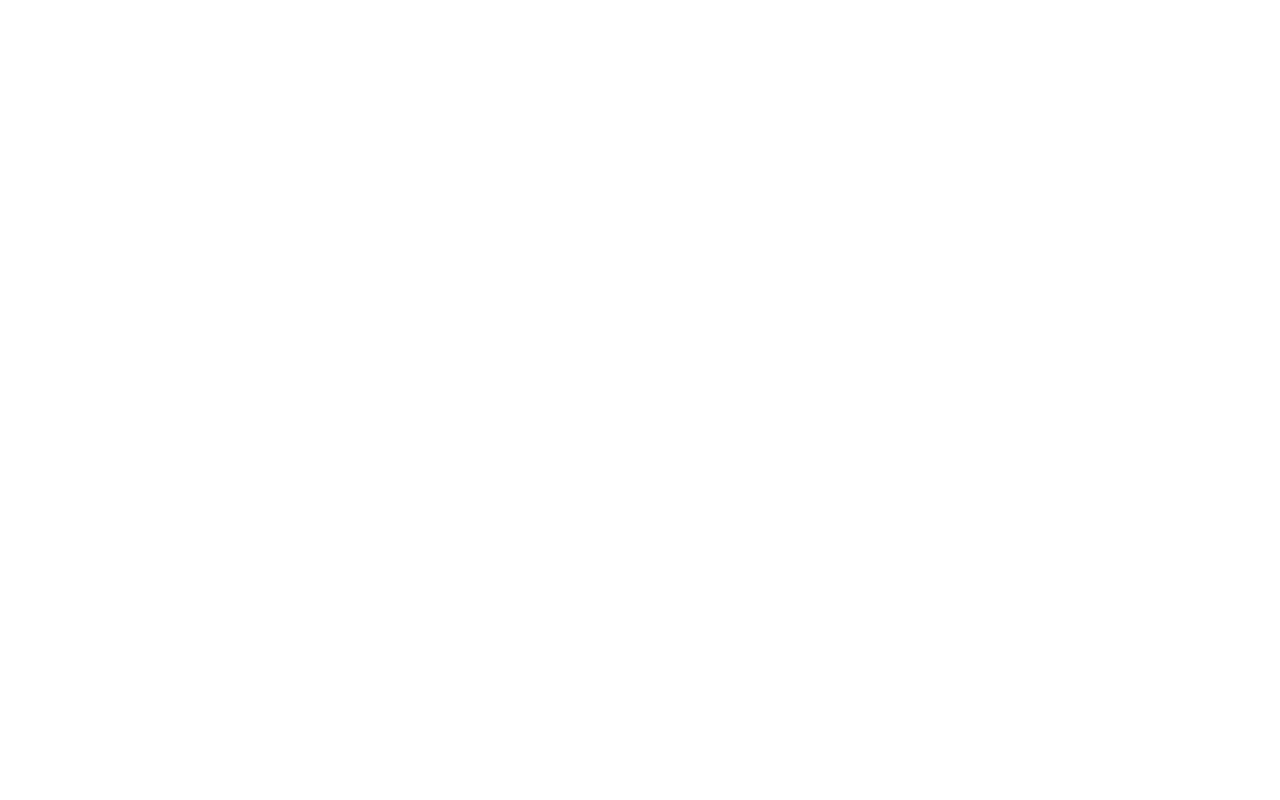
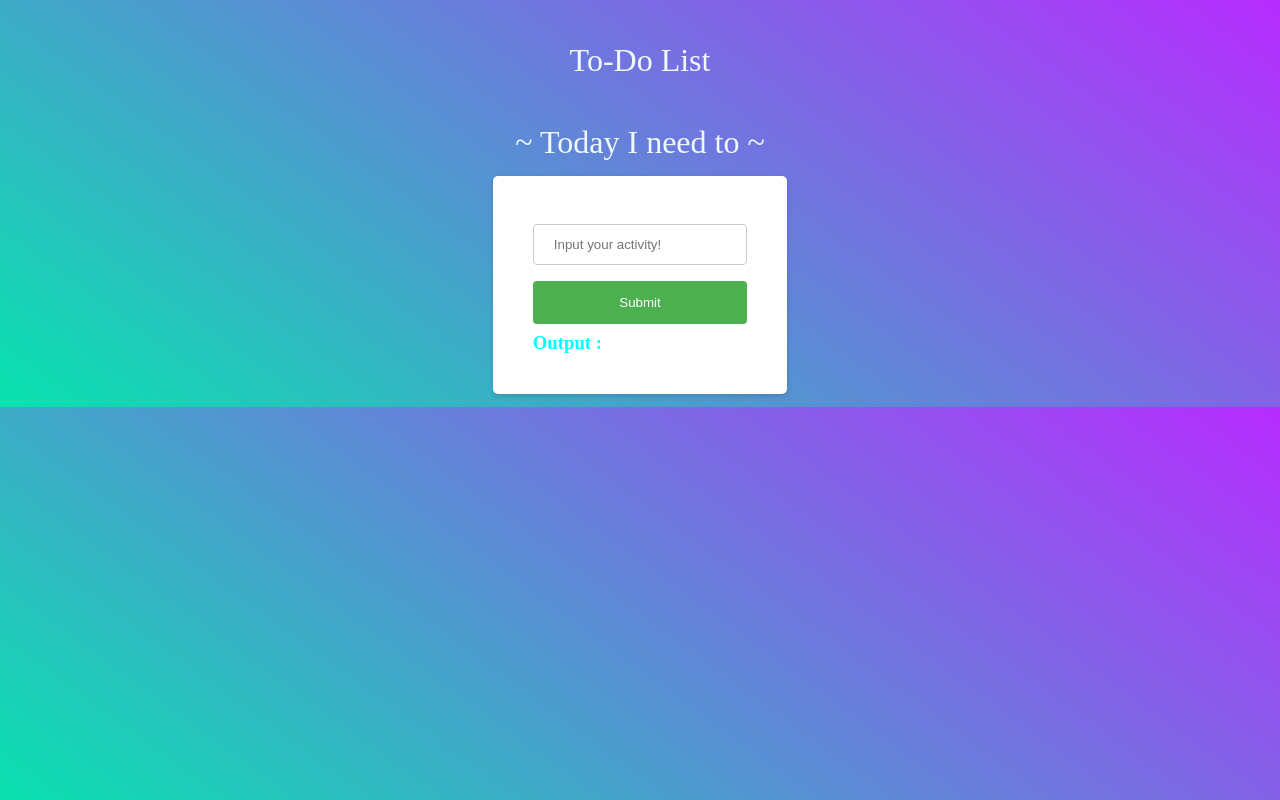
Before and after one commit to dts-kominfo-rea2a/challenge-08-IrwanS99, a website: page index.html in a window 1280 px wide. Drawn offline with Linux system fonts and the light colour scheme.

Commit message:
JS - Tantangan DOM
challenge-dom + css style

```diff
--- a/index.html
+++ b/index.html
@@ -1,22 +1,47 @@
+<!-- @format -->
+
 <!DOCTYPE html>
 <html lang="en">
   <head>
     <meta charset="UTF-8" />
     <meta http-equiv="X-UA-Compatible" content="IE=edge" />
     <meta name="viewport" content="width=device-width, initial-scale=1.0" />
+    <link rel="stylesheet" href="./style.css" />
     <title>Challenge - DOM</title>
   </head>
   <body>
     <div id="app">
       <!-- TODO: Buatlah sebuah header dengan id todo-title -->
+      <div id="todo-title">
+        <h2>To-Do List</h2>
+      </div>
       <!-- TODO: Buatlah sebuah subtitle dengan id todo-subtitle -->
+      <div id="todo-subtitle">
+        <h2>~ Today I need to ~</h2>
+      </div>
 
-      <!-- Section: input -->
-      <!-- TODO: Buatlah sebuah input bertipe text dengan id todo-input -->
-      <!-- TODO: Buatlah sebuah button dengan id todo-submit -->
-
-      <!-- Section output -->
-      <!-- TODO: Buatlah sebuah <ul> dengan id todo-output -->
+      <div class="cards-wrapper">
+        <div class="card">
+          <!-- Section: input -->
+          <section>
+            <!-- TODO: Buatlah sebuah input bertipe text dengan id todo-input -->
+            <input
+              id="todo-input"
+              type="text"
+              name="input"
+              placeholder="Input your activity!"
+            />
+            <!-- TODO: Buatlah sebuah button dengan id todo-submit -->
+            <button id="todo-submit" type="button">Submit</button>
+          </section>
+          <!-- Section output -->
+          <section>
+            <!-- TODO: Buatlah sebuah <ul> dengan id todo-output -->
+              <h3>Output :</h3>
+            <ul id="todo-output"></ul>
+          </section>
+        </div>
+      </div>
     </div>
 
     <!-- ! Untuk tantangan ini, script jangan diubah ke external js yah ! -->
@@ -25,17 +50,34 @@
       let button;
       let input;
       let output;
+      let keypressBtn;
 
       // TODO: Buatlah sebuah fungsi dengan nama fnClickHandler
       // Fungsi yang digunakan untuk menambahkan tulisan
       // Jangan ubah cara deklarasi fungsinya, cukup isi saja
-      function fnClickHandler(toDoItem) {}
-
+      function fnClickHandler(toDoItem) {
+        output = document.createElement("li");
+        input = document.getElementById("todo-input").value;
+        result = document.createTextNode(input);
+        output.appendChild(result);
+        // hasil
+        document.getElementById("todo-output").append(output);
+        // clear input form
+        document.getElementById("todo-input").value = "";
+      }
       // TODO: register event onclick / addEventListener untuk button
+      Button = document.getElementById("todo-submit");
       // akan menjalankan fungsi fnClickHandler
+      Button.addEventListener("click", fnClickHandler);
 
       // TODO: register event onkeypress / addEventListener untuk input
+      keypressBtn = document.getElementById("todo-input");
+
       // sehingga saat di input ditekan enter akan menjalankan fungsi fnClickHandler juga
+      keypressBtn.addEventListener("keypress", (event) => {
+        if (event.key === "Enter" || event.keyCode == 13) {
+        }
+      });
     </script>
   </body>
 </html>
--- /dev/null
+++ b/style.css
@@ -0,0 +1,63 @@
+*{
+    margin: 0;
+    padding: 0;
+    box-sizing: border-box;
+}
+
+body{
+    background: linear-gradient(36deg, rgba(8,227,175,1) 0%, rgba(183,44,255,1) 100%);
+}
+
+h2 {
+    font-weight: 300;
+    font-size: 2em;
+    text-align: center;
+    line-height: 1.3;
+    padding: 40px 20px 0 20px;
+    color: aliceblue;
+  }
+
+  h3 {
+    color:aqua;
+  }
+
+input[type=text], select {
+    width: 100%;
+    padding: 12px 20px;
+    margin: 8px 0;
+    display: inline-block;
+    border: 1px solid #ccc;
+    border-radius: 4px;
+    box-sizing: border-box;
+  }
+
+  #todo-submit {
+    width: 100%;
+    background-color: #4CAF50;
+    color: white;
+    padding: 14px 20px;
+    margin: 8px 0;
+    border: none;
+    border-radius: 4px;
+    cursor: pointer;
+  }
+
+  .cards-wrapper {
+    width: 100%;
+    display: flex;
+    flex-flow: row wrap;
+    justify-content: space-around;
+  }
+  .card {
+    width: 23%;
+    margin: 1%;
+    background: white;
+    color: black;
+    border-radius: 5px;
+    padding: 40px;
+    transition: .3s all;
+    box-shadow: 0 2px 5px 0 rgba(3,6,26,0.15);
+    @media screen and (max-width: 1240px) {
+      width: 48%;
+    }
+}
```
